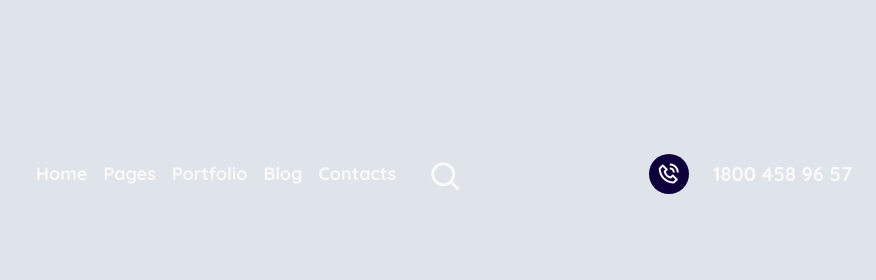
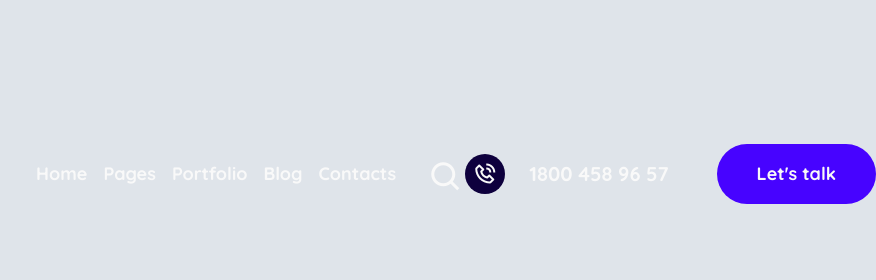
Before and after one commit to Nebenmor/smart-se, a website: page index.html in a window 1280 px wide. Shown: the top 280 px of the page, 404-1280 px from the left. Drawn offline with nearby package versions, Linux system fonts and the light colour scheme.

Commit message:
implement header  button

```diff
--- a/index.html
+++ b/index.html
@@ -49,7 +49,11 @@
               1800 458 96 57
             </h2>
             <!-- button -->
-
+            <a
+              href="#"
+              class="text-lg text-offWhite ml-6 px-10 py-4 bg-normBlue rounded-4xl font-bold"
+              >Let's talk</a
+            >
           </div>
         </div>
       </header>
```
